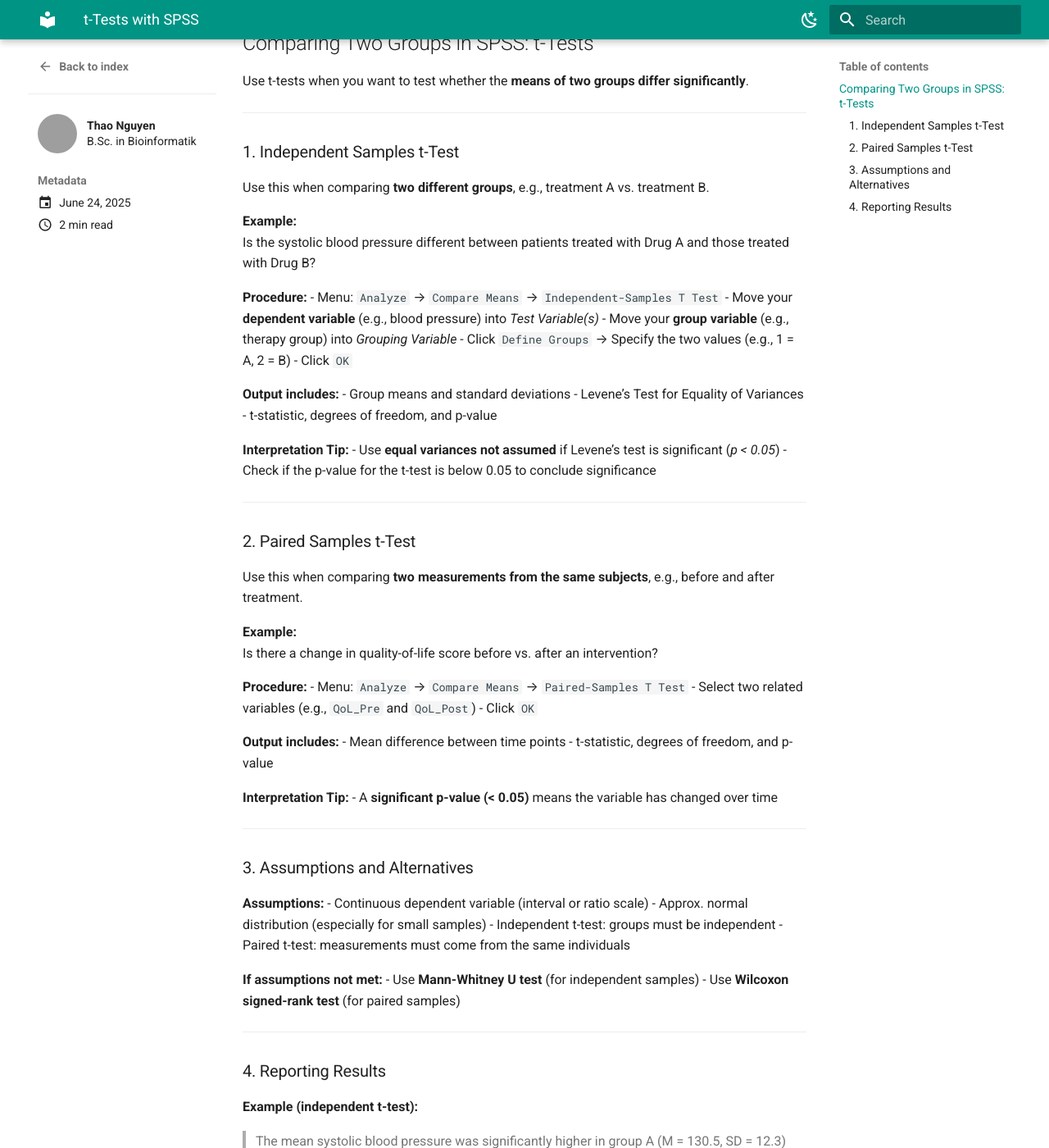
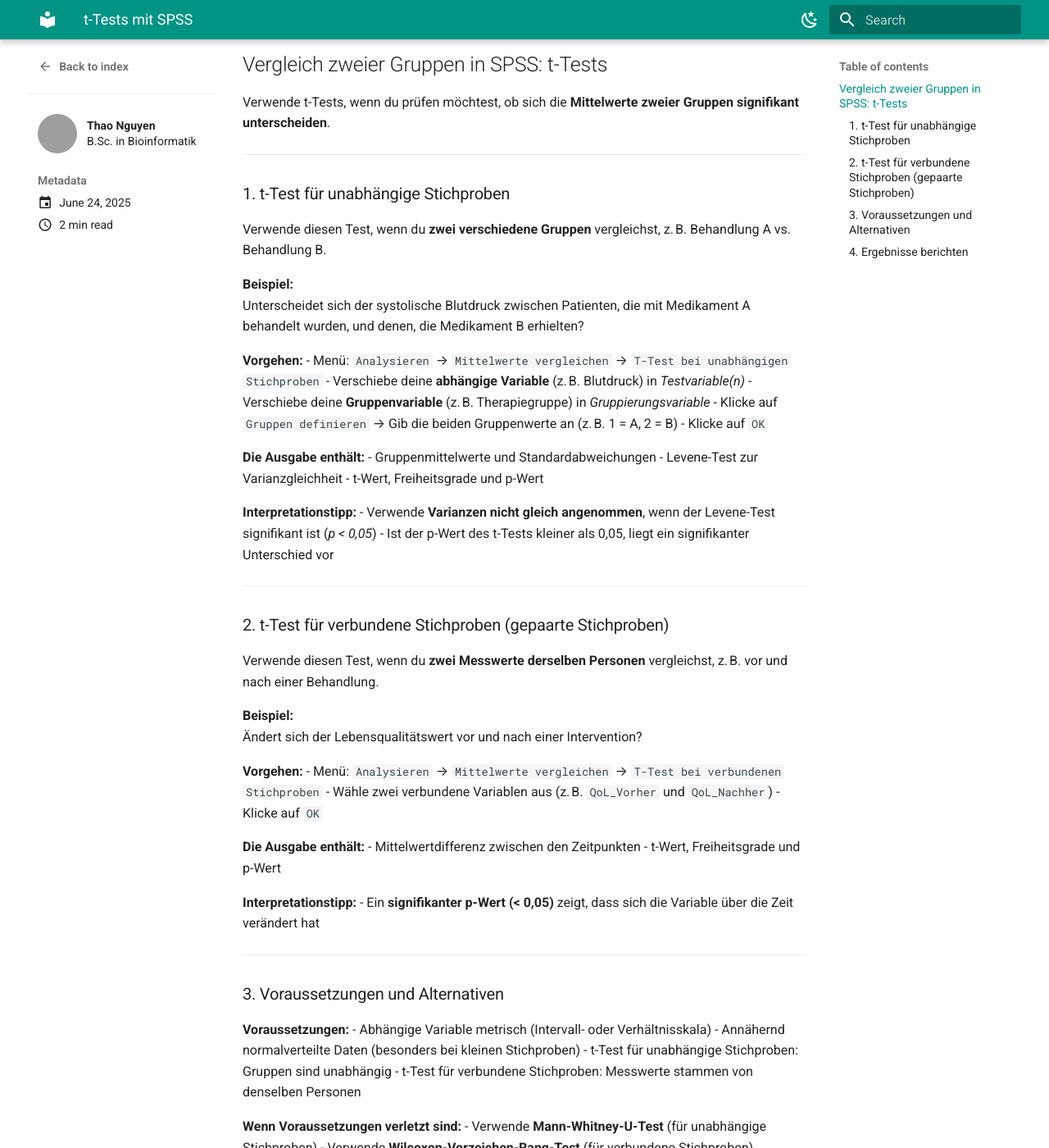
Before and after one commit to thaong29/r-spss-library, an MkDocs documentation site: the page built from docs/blog/posts/spss/t-test.md, in a window 1280 px wide and 1400 px high, scrolled down 812 px. Shown: the whole window at 82% size. Built offline with MkDocs 1.6.1 and Material for MkDocs 9.7.7, drawn with Linux system fonts in a browser that asks for light colours; some of the changed text lies outside the part shown; grey boxes are pictures that could not be loaded.

Commit message:
Lokale Änderungen vor Pull gesichert

```diff
--- a/docs/blog/posts/spss/t-test.md
+++ b/docs/blog/posts/spss/t-test.md
@@ -1,105 +1,105 @@
 ---
-title: t-Tests with SPSS
+title: t-Tests mit SPSS
 date: 2025-06-24
 authors:
   - thao-nguyen
-summary: "How to compare two groups using t-tests in SPSS: independent and paired samples."
+summary: "Vergleich zweier Gruppen mit t-Tests in SPSS: Unabhängige und gepaarte Stichproben."
 tags:
   - SPSS
-  - Statistics
+  - Statistik
   - t-Test
-  - Comparison
+  - Vergleich
 ---
 
-The *t-test* is one of the most commonly used methods to compare means between two groups. In SPSS, you can perform both independent samples t-tests and paired samples t-tests using the GUI.
+Der *t-Test* ist eine der am häufigsten verwendeten Methoden zum Vergleich von Mittelwerten zwischen zwei Gruppen. In SPSS lassen sich sowohl **t-Tests für unabhängige Stichproben** als auch **t-Tests für verbundene Stichproben** (gepaarte t-Tests) einfach über die Benutzeroberfläche durchführen.
 
-This guide provides step-by-step instructions for performing both types of t-tests.
+Diese Anleitung zeigt Schritt für Schritt, wie man beide Testarten in SPSS ausführt.
 
 <figure markdown="span">
   ![cover](assets/t-test/t-test.png){ width="600" }
-  <figcaption>Credit: Investopedia</figcaption>
+  <figcaption>Quelle: Investopedia</figcaption>
 </figure>
 
 <!-- more -->
 
-## Comparing Two Groups in SPSS: t-Tests
+## Vergleich zweier Gruppen in SPSS: t-Tests
 
-Use t-tests when you want to test whether the **means of two groups differ significantly**.
+Verwende t-Tests, wenn du prüfen möchtest, ob sich die **Mittelwerte zweier Gruppen signifikant unterscheiden**.
 
 ---
 
-### 1. Independent Samples t-Test
+### 1. t-Test für unabhängige Stichproben
 
-Use this when comparing **two different groups**, e.g., treatment A vs. treatment B.
+Verwende diesen Test, wenn du **zwei verschiedene Gruppen** vergleichst, z. B. Behandlung A vs. Behandlung B.
 
-**Example:**
-Is the systolic blood pressure different between patients treated with Drug A and those treated with Drug B?
+**Beispiel:**
+Unterscheidet sich der systolische Blutdruck zwischen Patienten, die mit Medikament A behandelt wurden, und denen, die Medikament B erhielten?
 
-**Procedure:**
-- Menu: `Analyze` → `Compare Means` → `Independent-Samples T Test`
-- Move your **dependent variable** (e.g., blood pressure) into *Test Variable(s)*
-- Move your **group variable** (e.g., therapy group) into *Grouping Variable*
-- Click `Define Groups` → Specify the two values (e.g., 1 = A, 2 = B)
-- Click `OK`
+**Vorgehen:**
+- Menü: `Analysieren` → `Mittelwerte vergleichen` → `T-Test bei unabhängigen Stichproben`
+- Verschiebe deine **abhängige Variable** (z. B. Blutdruck) in *Testvariable(n)*
+- Verschiebe deine **Gruppenvariable** (z. B. Therapiegruppe) in *Gruppierungsvariable*
+- Klicke auf `Gruppen definieren` → Gib die beiden Gruppenwerte an (z. B. 1 = A, 2 = B)
+- Klicke auf `OK`
 
 
 
-**Output includes:**
-- Group means and standard deviations
-- Levene’s Test for Equality of Variances
-- t-statistic, degrees of freedom, and p-value
+**Die Ausgabe enthält:**
+- Gruppenmittelwerte und Standardabweichungen
+- Levene-Test zur Varianzgleichheit
+- t-Wert, Freiheitsgrade und p-Wert
 
-**Interpretation Tip:**
-- Use **equal variances not assumed** if Levene’s test is significant (*p < 0.05*)
-- Check if the p-value for the t-test is below 0.05 to conclude significance
+**Interpretationstipp:**
+- Verwende **Varianzen nicht gleich angenommen**, wenn der Levene-Test signifikant ist (*p < 0,05*)
+- Ist der p-Wert des t-Tests kleiner als 0,05, liegt ein signifikanter Unterschied vor
 
 ---
 
-### 2. Paired Samples t-Test
+### 2. t-Test für verbundene Stichproben (gepaarte Stichproben)
 
-Use this when comparing **two measurements from the same subjects**, e.g., before and after treatment.
+Verwende diesen Test, wenn du **zwei Messwerte derselben Personen** vergleichst, z. B. vor und nach einer Behandlung.
 
-**Example:**
-Is there a change in quality-of-life score before vs. after an intervention?
+**Beispiel:**
+Ändert sich der Lebensqualitätswert vor und nach einer Intervention?
 
-**Procedure:**
-- Menu: `Analyze` → `Compare Means` → `Paired-Samples T Test`
-- Select two related variables (e.g., `QoL_Pre` and `QoL_Post`)
-- Click `OK`
+**Vorgehen:**
+- Menü: `Analysieren` → `Mittelwerte vergleichen` → `T-Test bei verbundenen Stichproben`
+- Wähle zwei verbundene Variablen aus (z. B. `QoL_Vorher` und `QoL_Nachher`)
+- Klicke auf `OK`
 
 
 
-**Output includes:**
-- Mean difference between time points
-- t-statistic, degrees of freedom, and p-value
+**Die Ausgabe enthält:**
+- Mittelwertdifferenz zwischen den Zeitpunkten
+- t-Wert, Freiheitsgrade und p-Wert
 
-**Interpretation Tip:**
-- A **significant p-value (< 0.05)** means the variable has changed over time
+**Interpretationstipp:**
+- Ein **signifikanter p-Wert (< 0,05)** zeigt, dass sich die Variable über die Zeit verändert hat
 
 ---
 
-### 3. Assumptions and Alternatives
+### 3. Voraussetzungen und Alternativen
 
-**Assumptions:**
-- Continuous dependent variable (interval or ratio scale)
-- Approx. normal distribution (especially for small samples)
-- Independent t-test: groups must be independent
-- Paired t-test: measurements must come from the same individuals
+**Voraussetzungen:**
+- Abhängige Variable metrisch (Intervall- oder Verhältnisskala)
+- Annähernd normalverteilte Daten (besonders bei kleinen Stichproben)
+- t-Test für unabhängige Stichproben: Gruppen sind unabhängig
+- t-Test für verbundene Stichproben: Messwerte stammen von denselben Personen
 
-**If assumptions not met:**
-- Use **Mann-Whitney U test** (for independent samples)
-- Use **Wilcoxon signed-rank test** (for paired samples)
+**Wenn Voraussetzungen verletzt sind:**
+- Verwende **Mann-Whitney-U-Test** (für unabhängige Stichproben)
+- Verwende **Wilcoxon-Vorzeichen-Rang-Test** (für verbundene Stichproben)
 
 ---
 
-### 4. Reporting Results
+### 4. Ergebnisse berichten
 
-**Example (independent t-test):**
+**Beispiel (unabhängiger t-Test):**
 
-> The mean systolic blood pressure was significantly higher in group A (M = 130.5, SD = 12.3) compared to group B (M = 124.8, SD = 11.7), *t*(100) = 2.45, *p* = 0.016.
+> Der mittlere systolische Blutdruck war in Gruppe A signifikant höher (M = 130,5, SD = 12,3) als in Gruppe B (M = 124,8, SD = 11,7), *t*(100) = 2,45, *p* = 0,016.
 
-**Example (paired t-test):**
+**Beispiel (gepaarter t-Test):**
 
-> Quality-of-life scores increased significantly after treatment (Pre: M = 55.2, SD = 8.1; Post: M = 62.4, SD = 7.5), *t*(49) = −4.68, *p* < 0.001.
+> Die Lebensqualitätswerte stiegen nach der Behandlung signifikant an (Vorher: M = 55,2, SD = 8,1; Nachher: M = 62,4, SD = 7,5), *t*(49) = −4,68, *p* < 0,001.
 
 ---
--- a/mkdocs.yml
+++ b/mkdocs.yml
@@ -36,9 +36,14 @@
   - Posts: blog/index.md
 
 markdown_extensions:
+
+  - codehilite:
+      guess_lang: false
+  - pymdownx.highlight
+  - pymdownx.inlinehilite
+  - pymdownx.superfences
+  - pymdownx.highlight
   - admonition
-  - pymdownx.highlight
-  - pymdownx.superfences
   - toc:
       permalink: true
   - attr_list
```
Also changed, not shown: docs/blog/index.md (+0 -2 lines), docs/blog/posts/matching.md (added, +41 -0 lines), docs/blog/posts/r/assets/ggplot2/forestplots.md (added, +68 -0 lines), docs/blog/posts/r/ggplot2.md (deleted, +0 -30 lines), docs/blog/posts/spss/descriptive_statistics.md (+46 -40 lines), docs/blog/posts/r/assets/ggplot2/firstplot_ggplot2.png (deleted).
